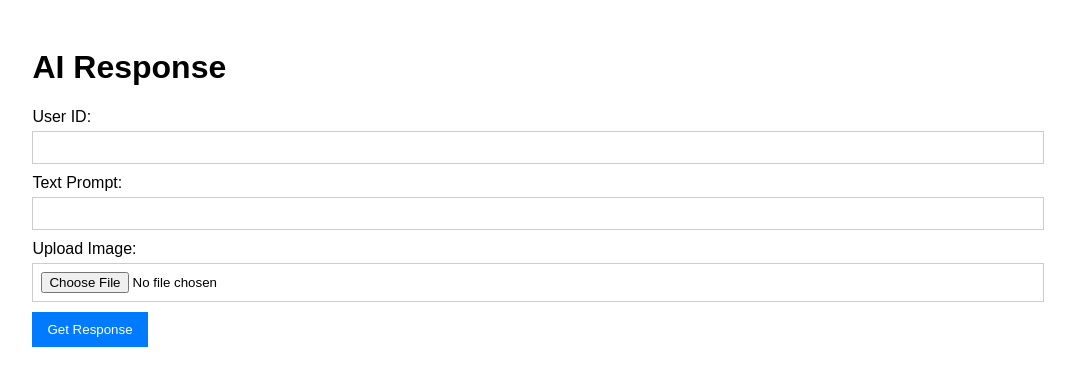
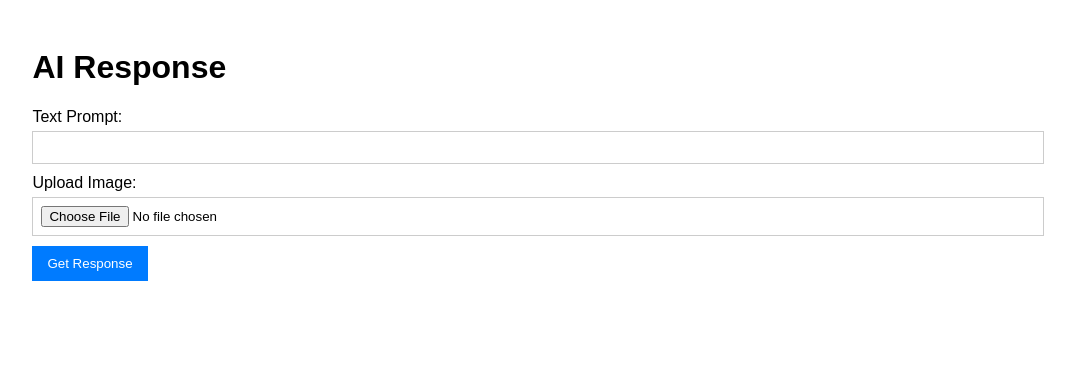
Before and after one commit to shahariarmahfuz/Custom, a Flask app: page / in a window 1280 px wide. Shown: the top 386 px of the page, without its empty margins (102-1177 px from the left). Run offline with Flask 3, Linux system fonts and the light colour scheme.

Commit message:
Update index.html

```diff
--- a/templates/index.html
+++ b/templates/index.html
@@ -47,10 +47,6 @@
         <h1>AI Response</h1>
         <form id="ai-form" enctype="multipart/form-data">
             <div>
-                <label for="user_id">User ID:</label>
-                <input type="text" id="user_id" name="user_id" required>
-            </div>
-            <div>
                 <label for="prompt">Text Prompt:</label>
                 <input type="text" id="prompt" name="prompt">
             </div>
@@ -63,14 +59,22 @@
         <div id="conversation"></div>
     </div>
     <script>
+        // Generate or retrieve user ID from local storage
+        let userId = localStorage.getItem('user_id');
+        if (!userId) {
+            userId = 'user_' + Math.random().toString(36).substr(2, 9);
+            localStorage.setItem('user_id', userId);
+        }
+
         const form = document.getElementById('ai-form');
         form.addEventListener('submit', async (event) => {
             event.preventDefault();
-            const userId = document.getElementById('user_id').value;
             const prompt = document.getElementById('prompt').value;
             const imageInput = document.getElementById('image');
             const hasImage = imageInput.files.length > 0;
             const formData = new FormData(form);
+            formData.append('user_id', userId);  // Add user ID to form data
+
             try {
                 const response = await fetch('/', {
                     method: 'POST',
```
